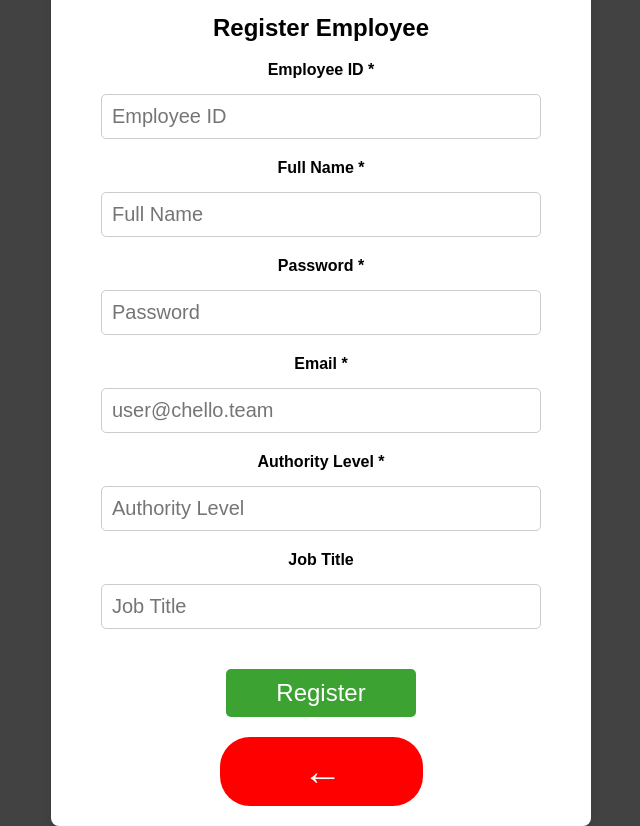
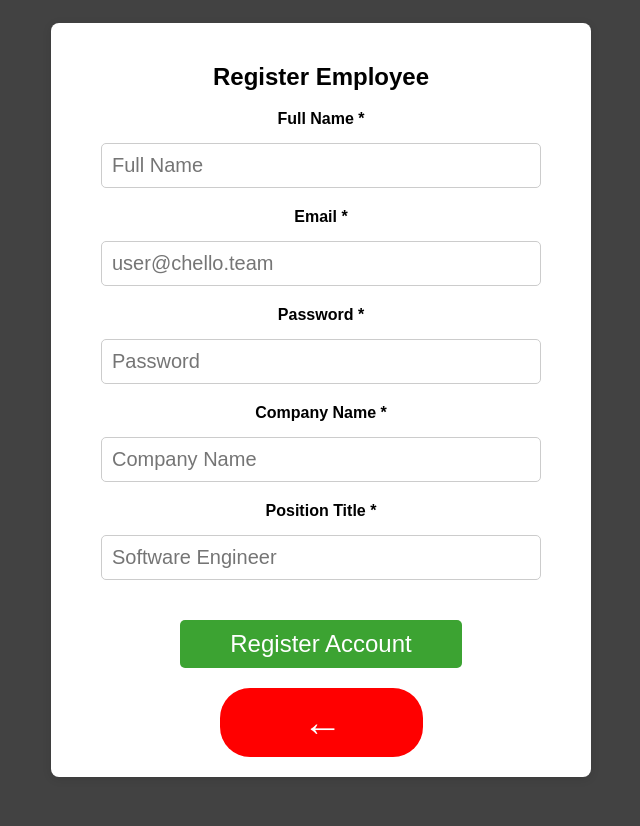
Before and after one commit to Ardusa/chello-frontend-webapp, a React (Vite) app: page /register-employee in a window 1280 px wide. Shown: the whole page, without its empty margins (319-959 px from the left). After the commit the page ends 800 px from the top, so only its background shows below. Built offline with nearby package versions, Linux system fonts and the light colour scheme.

Commit message:
finished changing RegisterEmployee

```diff
--- a/src/App.jsx
+++ b/src/App.jsx
@@ -13,15 +13,23 @@ const AppRoutes = () => {
     <Routes>
       {/* Public Routes */}
       <Route path="/login" element={isLoggedIn ? <Navigate to="/dashboard" /> : <Login />} />
-      <Route path="/register-new-account" element={<RegisterEmployee />} />
+      <Route path="/register-new-account" element={<RegisterEmployee new_account={true} />} />
 
       {/* Protected Routes */}
-      <Route path="/register-employee" element={<RegisterEmployee />} />
+      <Route path="/register-employee" element={<RegisterEmployee new_account={false} />} />
       <Route path="/dashboard" element={<ProtectedRoute Component={Dashboard} />} />
       <Route path="/projects/create" element={<ProtectedRoute Component={CreateProject} />} />
       <Route path="/projects/:project_id" element={<ProtectedRoute Component={ProjectDisplay} />} />
     </Routes>
   );
+};
+
+
+export const ProtectedRoute = ({ Component, redirectTo = "/login" }) => {
+  const { isLoggedIn } = useAuth();
+
+  console.log("isLoggedIn:", isLoggedIn);
+  return isLoggedIn ? <Component /> : <Navigate to={redirectTo} />;
 };
 
 const App = () => (
@@ -32,11 +40,4 @@ const App = () => (
   </AuthProvider>
 );
 
-export const ProtectedRoute = ({ Component, redirectTo = "/login" }) => {
-  const { isLoggedIn } = useAuth();
-
-  console.log("isLoggedIn:", isLoggedIn);
-  return isLoggedIn ? <Component /> : <Navigate to={redirectTo} />;
-};
-
 export default App;
--- a/src/api.js
+++ b/src/api.js
@@ -1,38 +1,21 @@
-import axios from "axios";
-import { getAccessTokenWithRefresh, makeAuthenticatedRequest } from "./services/AuthService";
+// import axios from "axios";
+import { makeAuthenticatedRequest } from "./services/AuthService";
 
 // TODO: Update the API_BASE_URL to your backend URL
 const API_BASE_URL = "http://127.0.0.1:8000"; // Adjust based on your backend
-// const API_BASE_URL = "http://192.168.0.80:8000"; // Adjust based on your backend
-
-// export const login = async (id, password) => {
-//     // const response = await axios.post(`${API_BASE_URL}/token/`,
-//     //     new URLSearchParams({ username: id, password: password })
-//     // );
-//     const response = makeAuthenticatedRequest("/token", {
-//         method: "POST",
-//         headers: {
-//             "Content-Type": "application/x-www-form-urlencoded",
-//         },
-//         body: new URLSearchParams({ username: id, password: password }),
-//     });
-//     localStorage.setItem("token", response.data.access_token);
-//     return response.data;
-// };
 
 export const fetchProjects = async () => {
     try {
         const response = await makeAuthenticatedRequest("/projects/get-projects");
         const json = await response.json();
         const projects = json.assigned_projects;
-        // return json.assigned_projects;
-        // console.log("Projects fetched:", projects); // ! Debugging
+
         return projects;
     } catch (error) {
         if (error.status === 404) {
             return [];
         }
-        // console.error("Error in fetchProjects:", error);
+
         throw error;
     }
 };
@@ -42,15 +25,9 @@ export const fetchEmployees = async () => {
 }
 
 export const fetchProjectDetails = async (project_id) => {
-
-    // try {
     const response = await makeAuthenticatedRequest(`/projects/${project_id}/`);
     const json = await response.json();
     return json;
-    // } catch (error) {
-    // console.error("Error in fetchProjectDetails:", error);
-    // throw error;
-    // }
 }
 
 export const createProject = async (projectData) => {
@@ -68,3 +45,8 @@ export const getEmployeeId = async () => {
     const json = await response.json();
     return json.id;
 }
+
+export const registerEmployee = async (employeeData) => {
+    const response = await axios.post(`${API_BASE_URL}/register`, employeeData);
+    return response;
+}
--- a/src/components/Login.jsx
+++ b/src/components/Login.jsx
@@ -6,16 +6,15 @@ import "../css/styles.css";
 import "../css/login.css";
 
 const Login = () => {
-    const [id, setId] = useState("");
+    const [email, setEmail] = useState("");
     const [password, setPassword] = useState("");
     const navigate = useNavigate();
     const { login } = useAuth();
 
-    // Handle login form submission
     const handleSubmit = async (e) => {
         e.preventDefault(); // Prevent page refresh on form submit
         try {
-            await login(id, password);
+            await login(email, password);
             navigate("/dashboard");
             console.log("Login successful");
         } catch (error) {
@@ -43,10 +42,10 @@ const Login = () => {
                 <h2>Login</h2>
                 <form onSubmit={handleSubmit}>
                     <input
-                        type="text"
-                        placeholder="Employee ID"
-                        value={id}
-                        onChange={(e) => setId(e.target.value)}
+                        type="email"
+                        placeholder="user@chello.com"
+                        value={email}
+                        onChange={(e) => setEmail(e.target.value)}
                         required
                     />
                     <input
--- a/src/components/RegisterEmployee.jsx
+++ b/src/components/RegisterEmployee.jsx
@@ -1,20 +1,47 @@
 import React, { useEffect, useState } from "react";
-import axios from "axios";
 import { useNavigate } from "react-router-dom";
 import "../api.js";
 import "../css/register-employee.css";
-import { getEmployeeId } from "../api.js";
+import { getEmployeeId, registerEmployee } from "../api.js";
+import { makeAuthenticatedRequest } from "../services/AuthService.jsx";
 
 const RegisterEmployee = (new_account = false) => {
-  const [formData, setFormData] = useState({
-    employee_id: "",
-    name: "",
-    password: "",
-    email: "",
-    authority_level: 1,
-    title: "Employee",
-    manager_id: "",
-  });
+  const [formData, setFormData] = useState({});
+
+  useEffect(() => {
+    const fetchData = async () => {
+      const data = await getFormData();
+      setFormData(data);
+    };
+
+    fetchData();
+  }, []);
+
+  const getFormData = async () => {
+    if (new_account) {
+      return {
+        name: "",
+        email: "",
+        password: "",
+        company_id: "",
+        position: "Founder",
+      };
+    }
+
+    const companyResponse = await makeAuthenticatedRequest("/get-id");
+    const companyJson = await companyResponse.json();
+    const managerResponse = await makeAuthenticatedRequest("/get-id");
+    const managerJson = await managerResponse.json();
+
+    return {
+      name: "",
+      email: "",
+      password: "",
+      company_id: companyJson.company_id,
+      position: "",
+      manager_id: managerJson.id,
+    };
+  };
 
   const navigate = useNavigate();
 
@@ -25,7 +52,7 @@ const RegisterEmployee = (new_account = false) => {
   const handleSubmit = async (e) => {
     e.preventDefault();
     try {
-      await axios.post("http://localhost:8000/register", formData);
+      await registerEmployee(formData);
       alert("Registration successful. Redirecting to login...");
       navigate("/login");
     } catch (error) {
@@ -33,31 +60,14 @@ const RegisterEmployee = (new_account = false) => {
     }
   };
 
-  useEffect(() => {
-    if (!new_account) {
-      getEmployeeId().catch(console.error);
-      // setFormData(manager_id: )
-    }
-  })
-
   return (
     <div className="centered-container">
       <div className="register-container">
         <h2>Register Employee</h2>
         <form onSubmit={handleSubmit}>
           <div className="form-input">
-            <label>Employee ID *</label>
-            <input type="text" name="employee_id" placeholder="Employee ID" onChange={handleChange} required  autoComplete="username"/>
-          </div>
-
-          <div className="form-input">
             <label>Full Name *</label>
             <input type="text" name="name" placeholder="Full Name" onChange={handleChange} required autoComplete="name" />
-          </div>
-
-          <div className="form-input">
-            <label>Password *</label>
-            <input type="password" name="password" placeholder="Password" onChange={handleChange} required autoComplete="new-password" />
           </div>
 
           <div className="form-input">
@@ -66,16 +76,31 @@ const RegisterEmployee = (new_account = false) => {
           </div>
 
           <div className="form-input">
-            <label>Authority Level *</label>
-            <input type="number" name="authority_level" placeholder="Authority Level" onChange={handleChange} min="1" max="3" autoComplete="off" />
+            <label>Password *</label>
+            <input type="password" name="password" placeholder="Password" onChange={handleChange} required autoComplete="new-password" />
           </div>
 
+          {new_account ? (
+            <div className="form-input">
+              <label>Company Name *</label>
+              <input type="text" name="company_name" placeholder="Company Name" onChange={handleChange} required autoComplete="organization" />
+            </div>
+          ) : (
+            <div className="form-input">
+              <label>Manager ID *</label>
+              <input type="text" name="manager_id" value={formData.manager_id} required />
+            </div>
+          )}
+
           <div className="form-input">
-            <label>Job Title</label>
-            <input type="text" name="title" placeholder="Job Title" onChange={handleChange} autoComplete="organization-title" />
+            <label>Position Title *</label>
+            <input type="text" name="title" placeholder="Software Engineer" onChange={handleChange} required autoComplete="organization-title" />
           </div>
-
-          <button type="submit" className="register-btn">Register</button>
+          {new_account ? (
+            <button type="submit" className="register-btn">Register Account</button>
+          ) : (
+            <button type="submit" className="register-btn">Register Employee</button>
+          )}
         </form>
 
         <button type="button" onClick={() => navigate("/login")} className="arrow backward-btn"></button>
```
